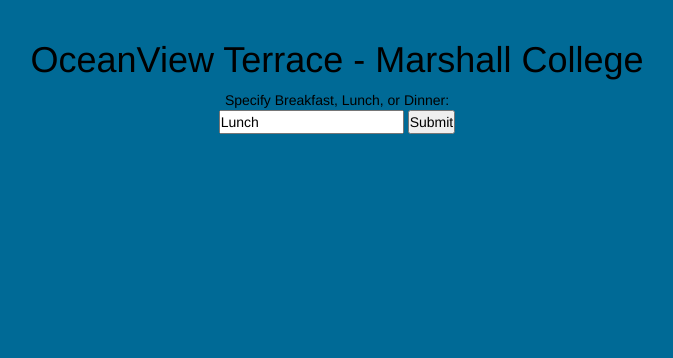
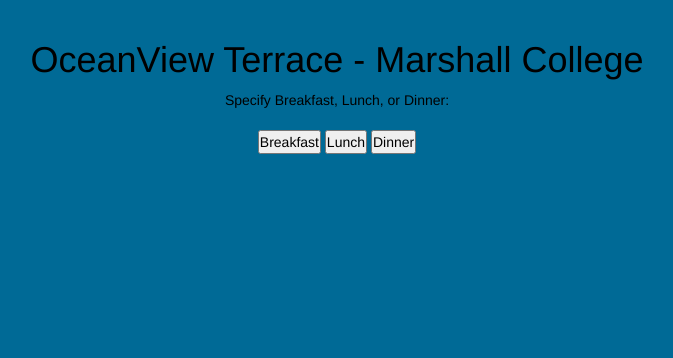
Before and after one commit to YohanCS/spisfinalproject, a Flask app: page /home_OVT in a window 1280 px wide. Shown: the part 62-420 px from the top of the page, without its empty margins (303-976 px from the left). Run offline with Flask 2, Linux system fonts and the light colour scheme; some libraries are stand-ins or nearby versions.

Commit message:
Working on buttons

```diff
--- a/templates/home/home_64_Degrees.html
+++ b/templates/home/home_64_Degrees.html
@@ -4,7 +4,7 @@
 
 {% block content %}
     <h1>64 Degrees - Revelle College</h1>
-
+    <br>
     <form action="/result_64">
         Specify Breakfast, Lunch, or Dinner: <br>
         <input type="text" name="meal" value="Lunch">
--- a/templates/home/home_OVT.html
+++ b/templates/home/home_OVT.html
@@ -4,10 +4,12 @@
 
 {% block content %}
     <h1>OceanView Terrace - Marshall College</h1>
-
     <form action="/result_OVT">
-        Specify Breakfast, Lunch, or Dinner: <br>
-        <input type="text" name="meal" value="Lunch">
-        <input type="submit" value="Submit">
+        Specify Breakfast, Lunch, or Dinner:
+        <br>
+        <br>
+        <input type="submit" name="meal" value="Breakfast">
+        <input type="submit" name="meal" value="Lunch">
+        <input type="submit" name="meal" value="Dinner">
     </form>
 {% endblock %}
--- a/templates/home/home_Pines.html
+++ b/templates/home/home_Pines.html
@@ -4,9 +4,11 @@
 
 {% block content %}
     <h1>Pines - Muir College</h1>
-
+    <br>
     <form action="/result_Pines">
-        Specify Breakfast, Lunch, or Dinner: <br>
+        Specify Breakfast, Lunch, or Dinner:
+        <br>
+        <br>
         <input type="text" name="meal" value="Lunch">
         <input type="submit" value="Submit">
     </form>
--- a/templates/home/home_cafeV.html
+++ b/templates/home/home_cafeV.html
@@ -4,7 +4,7 @@
 
 {% block content %}
     <h1>Cafe Ventanas - Eleanor Roosevelt College</h1>
-
+    <br>
     <form action="/result_cafeV">
         Specify Breakfast, Lunch, or Dinner: <br>
         <input type="text" name="meal" value="Lunch">
--- a/templates/home/home_canyonV.html
+++ b/templates/home/home_canyonV.html
@@ -4,7 +4,7 @@
 
 {% block content %}
     <h1>Canyon Vista - Warren College</h1>
-
+    <br>
     <form action="/result_canyonV">
         Specify Breakfast, Lunch, or Dinner: <br>
         <input type="text" name="meal" value="Lunch">
```
Also changed, not shown: templates/home/home_Foodworx.html (+4 -3 lines).
